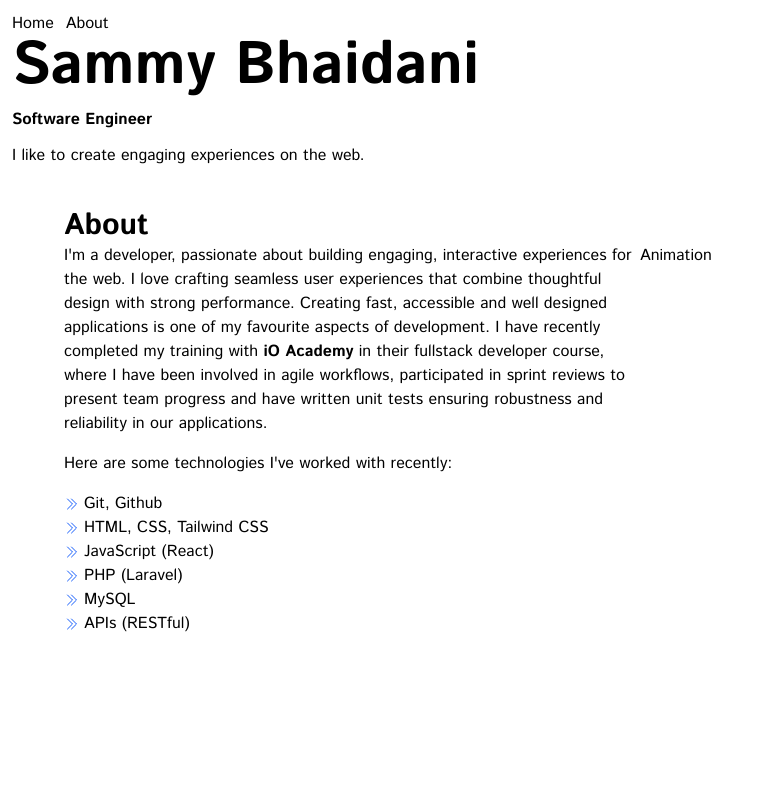
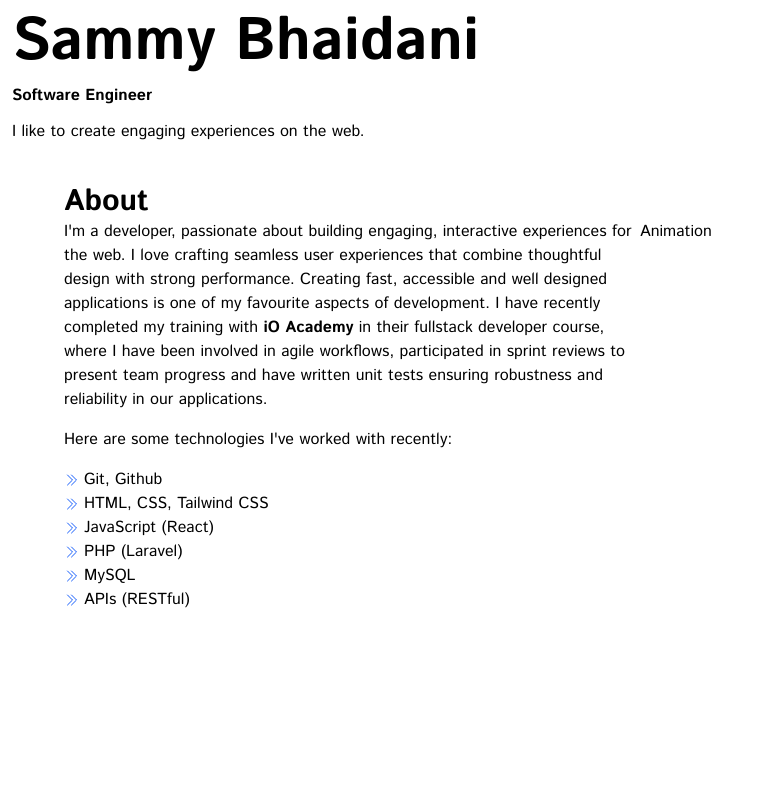
Before and after one commit to sammybhaidani/portfolio-v2, a React (Vite) app: page / in a window 1280 px wide. Shown: the top 800 px of the page, without its empty margins (0-761 px from the left). Built offline with nearby package versions, Linux system fonts and the light colour scheme.

Commit message:
Add routes for HomePage and NotFoundPage components

```diff
--- a/src/App.jsx
+++ b/src/App.jsx
@@ -1,11 +1,16 @@
 import HomePage from "./pages/HomePage";
-import Nav from "./components/Nav";
+import { BrowserRouter, Route, Routes } from "react-router-dom";
+import NotFoundPage from "./pages/NotFoundPage";
 
 export default function App() {
     return (
         <>
-        <Nav/>
-        <HomePage/>
+        <BrowserRouter>
+            <Routes>
+                <Route index element={<HomePage/>}/>
+                <Route path="*" element={<NotFoundPage/>}/>
+            </Routes>
+        </BrowserRouter>
         </>
     )
 }
```
